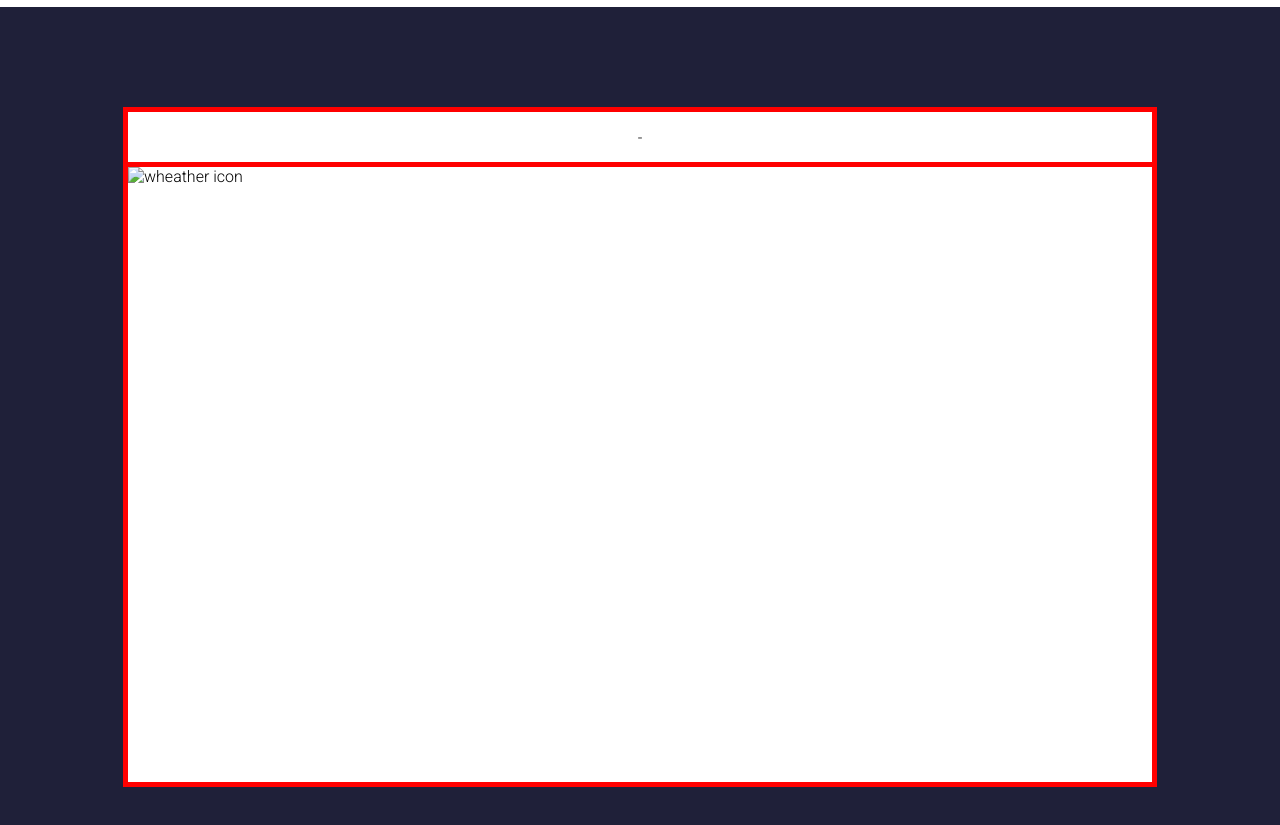
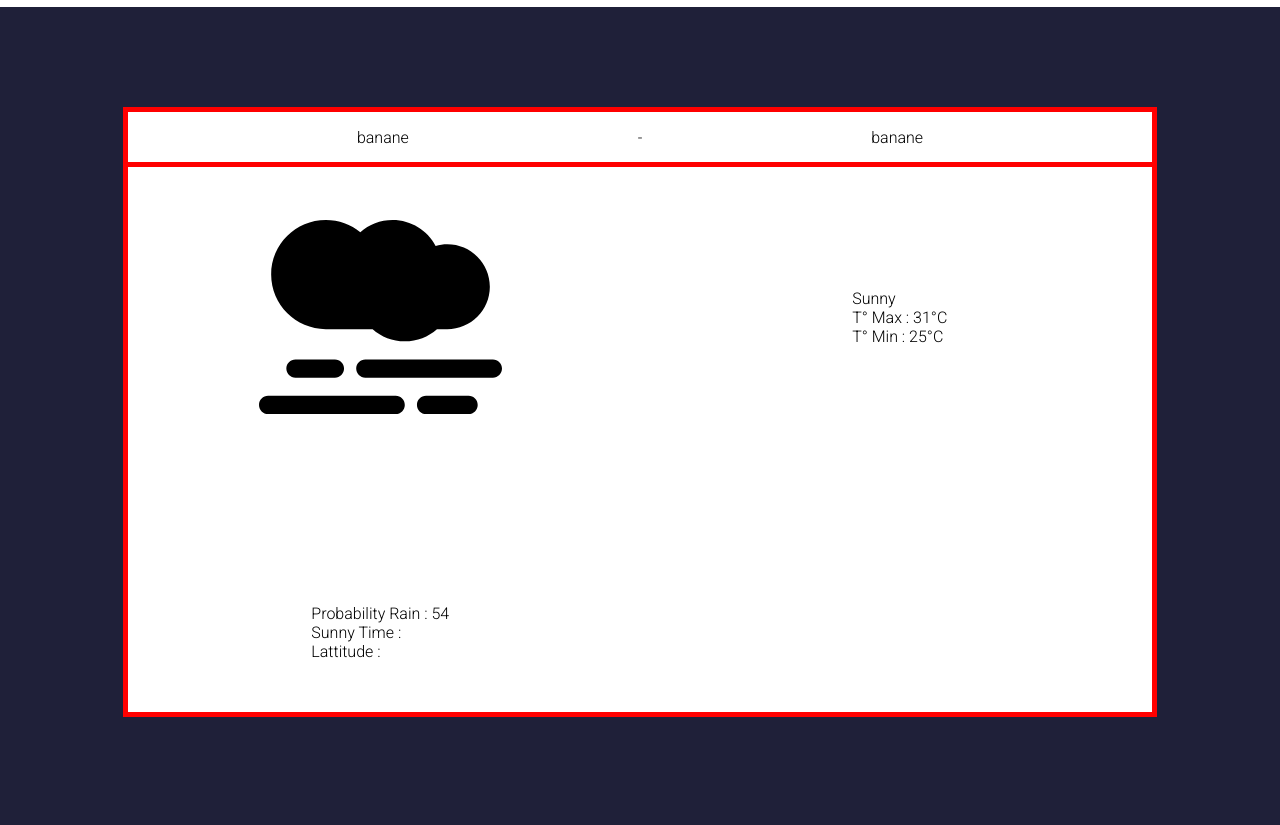
Before and after one commit to Emeline-Laigle221/InstantWeather, a plain HTML site: page index.html in a window 1280 px wide. Shown: the part 51-876 px from the top of the page. Drawn offline with Linux system fonts and the light colour scheme.

Commit message:
build HTML structure

```diff
--- a/css/style.css
+++ b/css/style.css
@@ -23,7 +23,7 @@ h1{
 .card{
     margin: 100px auto;
     width: 80%;
-    height: 60%;
+    height: 600px;
     border: 5px solid red;
     background-color: white;
 }
@@ -34,7 +34,7 @@ h1{
     border-collapse: collapse;
     display: flex;
     align-items: center;
-    justify-content: center;
+    justify-content: space-evenly;
     flex-wrap: wrap;
 }
 
@@ -47,3 +47,34 @@ h1{
     align-items: stretch;
     justify-items: stretch;
 }
+
+#icon{
+    margin: 50px;
+    display: flex;
+    justify-content: center;
+    align-items: center;
+}
+
+#icon>img{
+    width: 60%;
+}
+
+.basic-info{
+    margin: auto;
+}
+
+.basic-info>p{
+    display: inline;
+}
+
+.additionnal-info{
+    margin: auto;
+    grid-column-start: 1;
+    grid-column-end: 2;
+    grid-row-start: 2;
+    grid-row-end: 2;
+}
+
+.additionnal-info>div>p{
+    display: inline;
+}
--- a/index.html
+++ b/index.html
@@ -19,15 +19,36 @@
         <section>
             <div class="card">
                 <div class="header-card">
-                    <p id="ville"></p>
+                    <p id="ville">banane</p>
                     <p> - </p>
-                    <p id="date"></p>
+                    <p id="date">banane</p>
                 </div>
                 <div class="content">
-                    <img src="#" alt="wheather icon">
-                    <div class="basic-info"></div>
+                    <div id="icon">
+                        <img src="image/smog-solid.svg" alt="wheather icon">
+                    </div>
+                    <div class="basic-info">
+                        <p>Sunny</p>
+                        <br>
+                        <p>T° Max : </p>
+                        <p id="tMax">31°C</p>
+                        <br>
+                        <p>T° Min : </p>
+                        <p id="tMin">25°C</p>
+                    </div>
                     <div class="additionnal-info">
-
+                        <div id="probaRainDisplay">
+                            <p>Probability Rain : </p>
+                            <p id="probaRain">54</p>
+                        </div>
+                        <div id="sunnyTimeDisplay">
+                            <p>Sunny Time : </p>
+                            <p id="sunnyTime"></p>
+                        </div>
+                        <div id="latitudeDisplay">
+                            <p>Lattitude : </p>
+                            <p id="latitude"></p>
+                        </div>
                     </div>
                 </div>
             </div>
```
Also changed, not shown: image/cloud-bolt-solid.svg (added), image/cloud-moon-rain-solid.svg (added), image/cloud-moon-solid.svg (added), image/cloud-showers-heavy-solid.svg (added), image/cloud-solid.svg (added), image/cloud-sun-rain-solid.svg (added), image/moon-regular.svg (added), image/smog-solid.svg (added), image/snowflake-regular.svg (added), image/sun-solid.svg (added), image/temperature-quarter-solid.svg (added), image/temperature-three-quarters-solid.svg (added).
